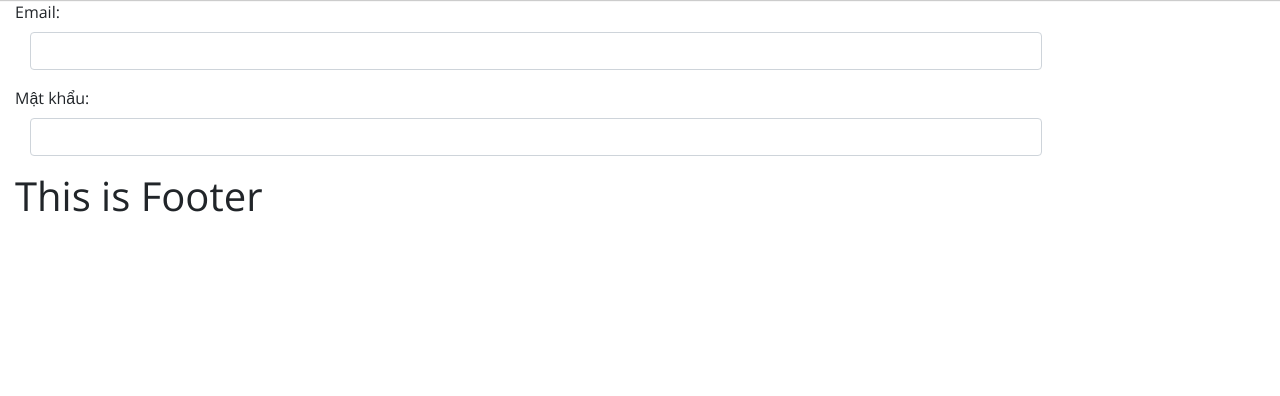
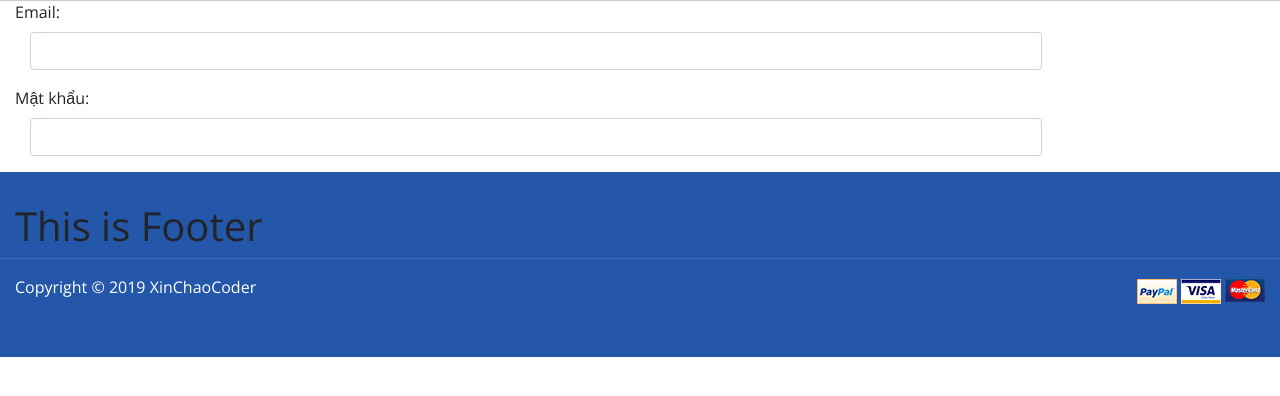
Before and after one commit to hoangnhh97/asshop_php, a PHP site: page /login.php?url=1 in a window 1280 px wide. Shown: the part 142-538 px from the top of the page. Run offline with PHP 8.4, Linux system fonts and the light colour scheme; some libraries are stand-ins or nearby versions.

Commit message:
Update Footer

```diff
--- a/assets/css/styles.css
+++ b/assets/css/styles.css
@@ -142,3 +142,56 @@ li.cart {
     border-radius: 50%;
     font-size: 12px;
 }
+
+/*
+    @Footer
+*/
+footer {
+    background-color: #2457aa;
+    padding: 30px 0;
+}
+
+.footer {
+    border-bottom: 1px solid rgb(62, 107, 179);
+}
+
+.list-payment-sprite {
+    list-style: none;
+    padding: 0;
+    margin: 0;
+}
+.list-payment-sprite li {
+    display: inline-block;
+}
+
+.method-1,
+.method-2,
+.method-3 {
+    display: block;
+    width:40px;
+    height:30px;
+}
+
+.method-1 {
+    background: url('../images/payment-sprite.png');
+    background-repeat: no-repeat;
+    background-position: 0px 4px;
+
+}
+
+.method-2 {
+    background: url('../images/payment-sprite.png');
+    background-repeat: no-repeat;
+    background-position: 0px -75px;
+}
+
+.method-3 {
+    background: url('../images/payment-sprite.png');
+    background-repeat: no-repeat;
+    background-position: 0px -550px;
+
+}
+
+.copyright p {
+    margin: 0;
+}
--- a/views/shared/v_footer.php
+++ b/views/shared/v_footer.php
@@ -1,8 +1,26 @@
         </div>
 
         <footer>
-            <div class="container">
-                <h1>This is Footer</h1>
+            <div class="footer">
+                <div class="container">
+                    <h1>This is Footer</h1>
+                </div>
+            </div>
+            <div class="copyright pt-3 pb-3">
+                <div class="container">
+                    <div class="row">
+                        <div class="col-md-6">
+                            <p class="text-white">Copyright &copy; 2019 XinChaoCoder</p>
+                        </div>
+                        <div class="col-md-6">
+                            <ul class="list-payment-sprite text-right">
+                                <li><span class="method-1"></span></li>
+                                <li><span class="method-2"></span></li>
+                                <li><span class="method-3"></span></li>
+                            </ul>
+                        </div>
+                    </div>
+                </div>
             </div>
         </footer>
 
```
